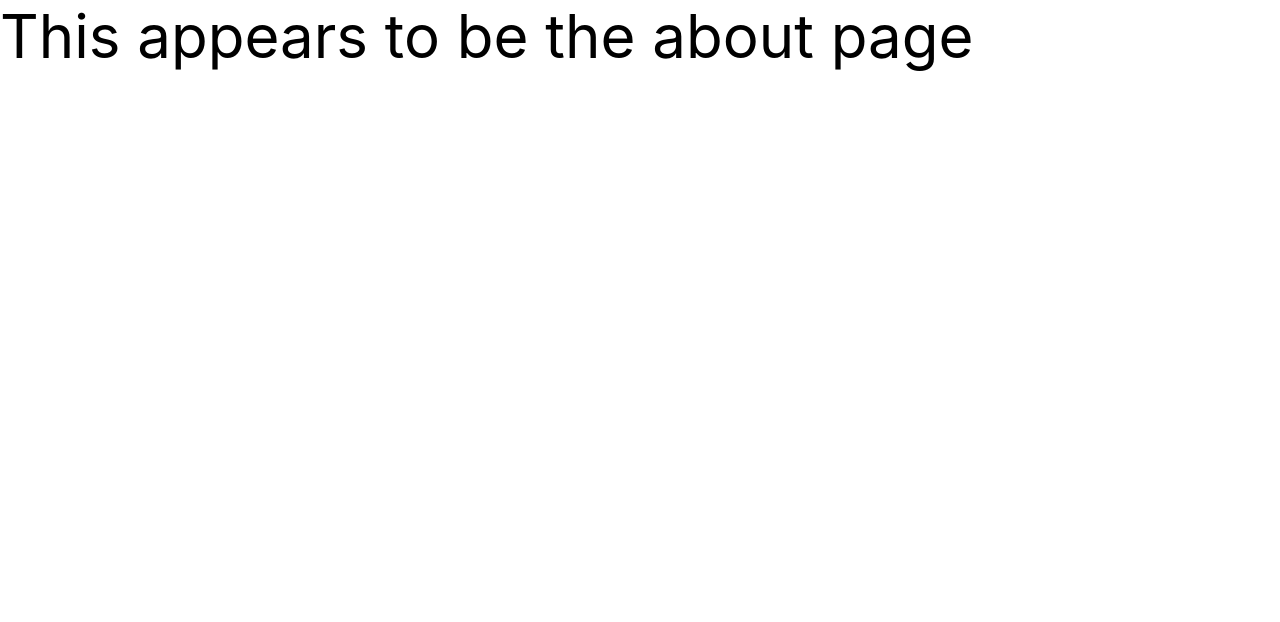
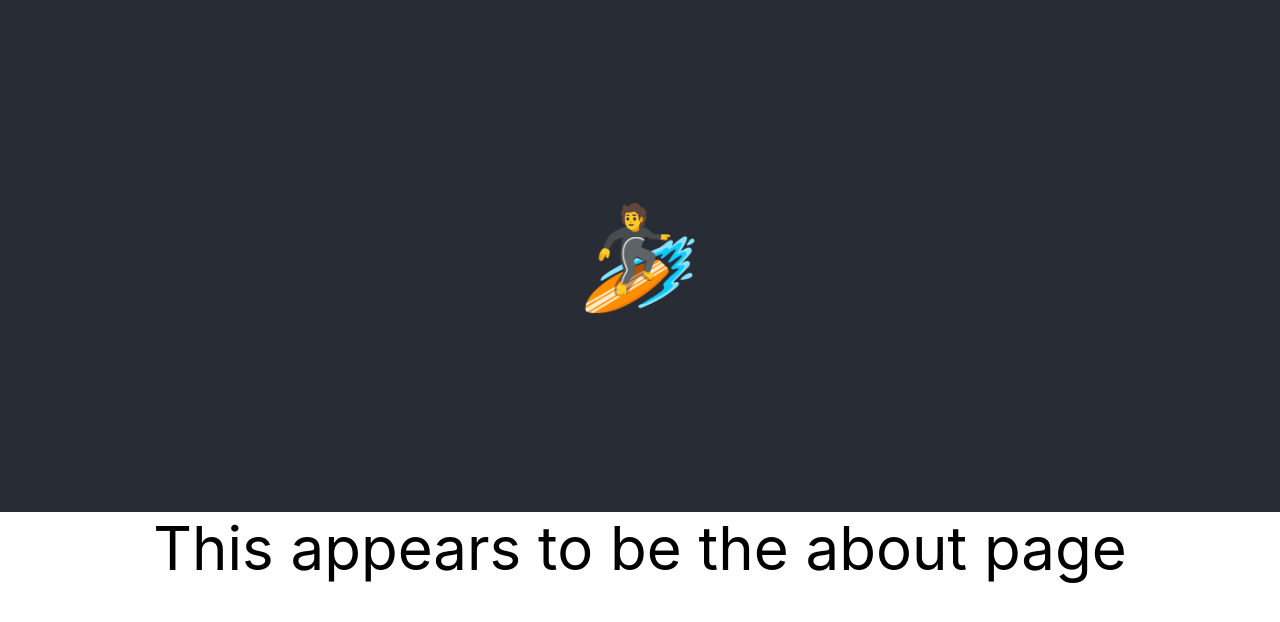
Before and after one commit to kevincart/surfr, a React (Create React App) app: page /about in a window 1280 px wide. Shown: the top 622 px of the page. Built offline with nearby package versions, Linux system fonts and the light colour scheme.

Commit message:
create nav and change app-header

```diff
--- /dev/null
+++ b/src/components/surfrNav.js
@@ -0,0 +1,17 @@
+import React from 'react';
+import Emoji from './surfrEmoji';
+
+class Nav extends React.Component {
+    constructor (props){
+        super(props);
+        this.children = this.props.children;
+        console.log('nav props: ', this.props);
+    }
+    render() {
+      return (
+        <Emoji content="\u1F3C4"></Emoji>
+      );
+    }
+  }
+
+  export default Nav;
--- a/src/pages/about.js
+++ b/src/pages/about.js
@@ -1,9 +1,17 @@
 // React
 import React from 'react';
 
+// Surfr Components
+import Nav from '../components/surfrNav';
+
 function About() {
     return (
-        <div>This appears to be the about page</div>
+        <div className="App">
+          <header className="App-header">
+            <Nav></Nav>
+          </header>
+          <div>This appears to be the about page</div>
+        </div>
     );
 }
 
--- a/src/surfr.css
+++ b/src/surfr.css
@@ -27,7 +27,7 @@ code {
 
 .App-header {
   background-color: #282c34;
-  min-height: 100vh;
+  min-height: 64vh;
   font-size: 16px;
   display: flex;
   flex-direction: column;
```
